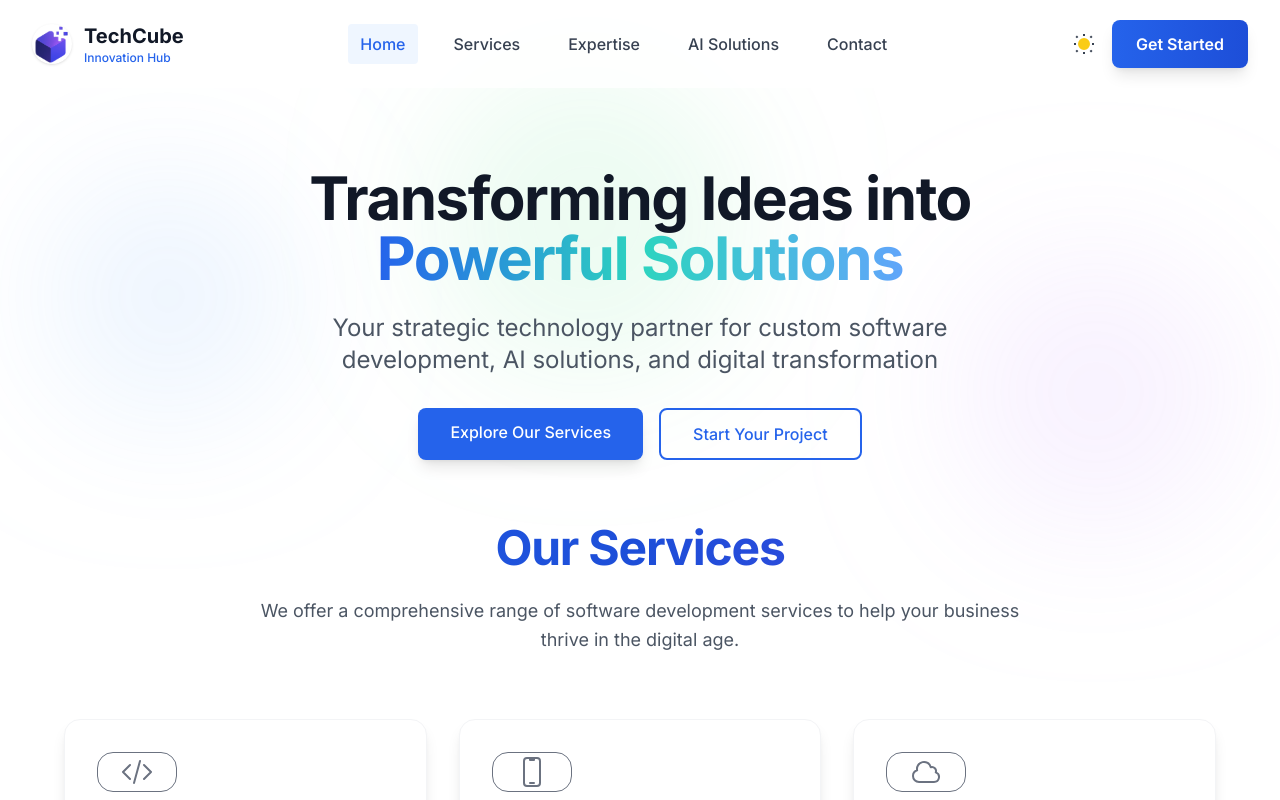
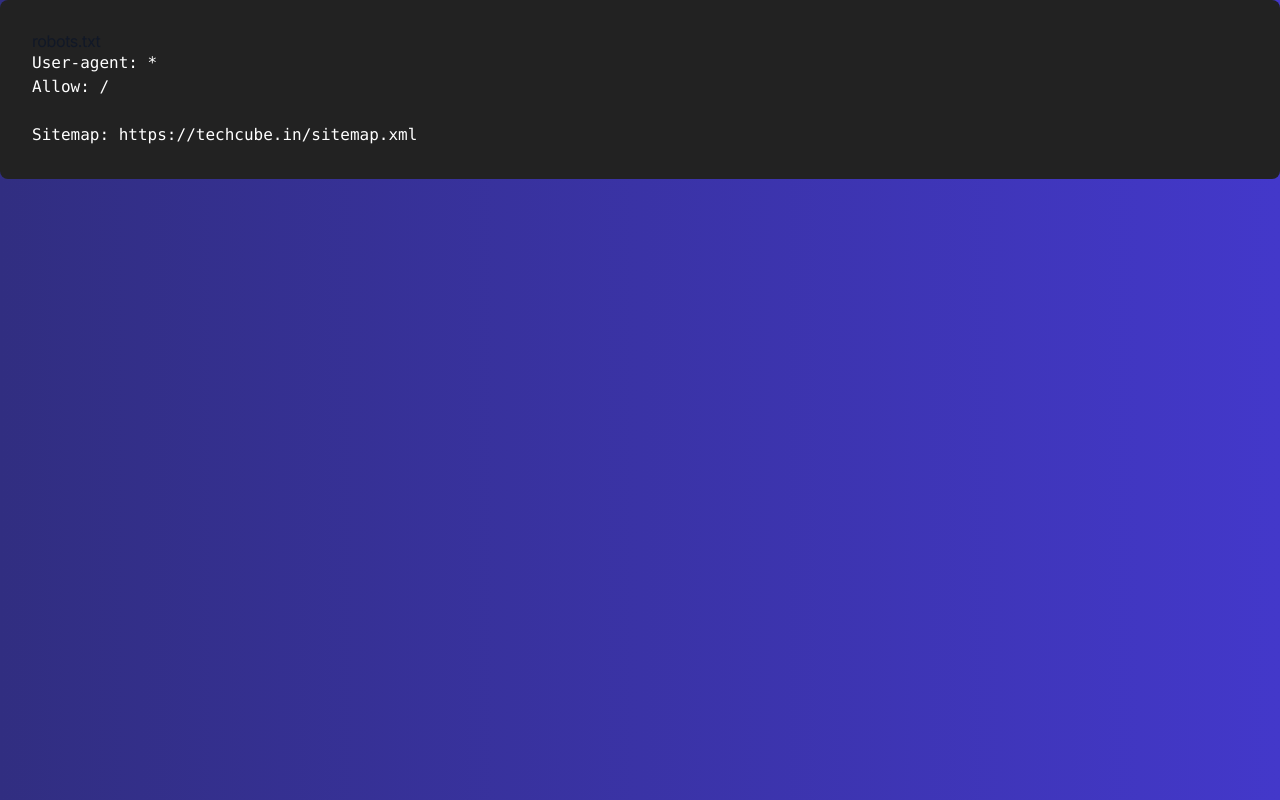
Before and after one commit to TankVivek/TechCube.in, a React (Vite) app in the folder frontend/: page /robots in a window 1280 px wide. Shown: the top 800 px of the page. Built offline with nearby package versions, Linux system fonts and the light colour scheme.

Commit message:
Rebuild and redeploy your frontend.

```diff
--- a/frontend/src/main.jsx
+++ b/frontend/src/main.jsx
@@ -13,6 +13,7 @@ const Services = lazy(() => import("./pages/services"));
 const AISolutions = lazy(() => import("./pages/aISolutions"));
 const Contact = lazy(() => import("./pages/contact"));
 const Footer = lazy(() => import("./pages/footer"));
+import RobotsTxt from "./pages/RobotsTxt";
 
 const LoadingSpinner = () => (
   <div className="fixed inset-0 flex items-center justify-center">
@@ -51,6 +52,7 @@ const App = () => (
         <Routes>
           <Route path="/" element={<HomePage />} />
           <Route path="/index.php" element={<Navigate to="/" replace />} />
+          <Route path="/robots" element={<RobotsTxt />} />
           <Route path="*" element={<HomePage />} />
         </Routes>
       </HelmetProvider>
--- /dev/null
+++ b/frontend/src/pages/RobotsTxt.jsx
@@ -0,0 +1,21 @@
+import React, { useEffect, useState } from "react";
+
+const RobotsTxt = () => {
+  const [content, setContent] = useState("");
+
+  useEffect(() => {
+    fetch("/robots.txt")
+      .then((res) => res.text())
+      .then(setContent)
+      .catch(() => setContent("Unable to load robots.txt"));
+  }, []);
+
+  return (
+    <div style={{ whiteSpace: "pre-wrap", background: "#222", color: "#fff", padding: "2rem", borderRadius: "8px" }}>
+      <h2>robots.txt</h2>
+      <pre>{content}</pre>
+    </div>
+  );
+};
+
+export default RobotsTxt;
```
Also changed, not shown: 1 other file (tests, documents, lock files or other folders).
